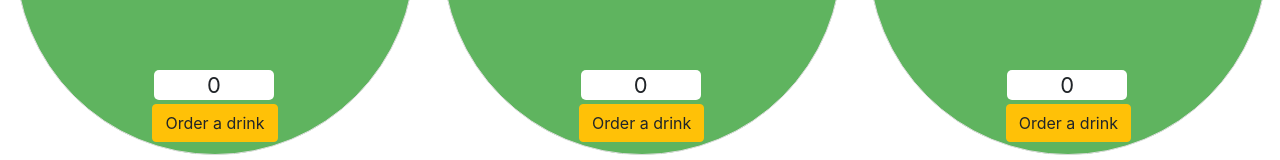
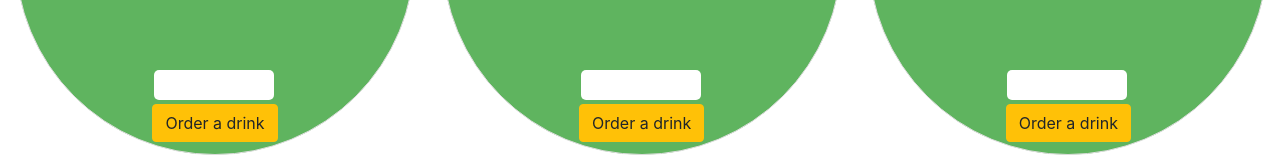
Before and after one commit to nebojsadj/Cafe-React, a React (Create React App) app: page / in a window 1280 px wide. Shown: the part 331-491 px from the top of the page. Built offline with nearby package versions, Linux system fonts and the light colour scheme.

Commit message:
total drink prices

```diff
--- a/src/components/Table.js
+++ b/src/components/Table.js
@@ -2,20 +2,7 @@ import React from "react";
 import { Link } from "react-router-dom";
 
 function Table({ table, index, clearTable }) {
-  const {
-    espresso,
-    cappuccino,
-    tea,
-    beer,
-    redWine,
-    whiteWine,
-    tequila,
-    whiskey,
-    cola,
-    wather,
-  } = table;
-
-  const prices = {
+  const drinkPrices = {
     espresso_$: 120,
     cappuccino_$: 140,
     tea_$: 90,
@@ -37,6 +24,23 @@ function Table({ table, index, clearTable }) {
     return array;
   };
 
+  const suma = () => {
+    const allList = [];
+    let all;
+    if (typeof table === "object") {
+      const names = Object.values(table);
+      const prices = Object.values(drinkPrices);
+
+      for (let i = 0; i < names.length; i++) {
+        allList.push(names[i] * prices[i]);
+      }
+    }
+    if (allList.length > 0) {
+      all = allList.reduce((a, b) => a + b);
+    }
+    return all;
+  };
+
   return (
     <div className="tab">
       <button
@@ -49,18 +53,7 @@ function Table({ table, index, clearTable }) {
       <div className="holder">
         <ul>{servedDrinks()}</ul>
       </div>
-      <div className="sum">
-        {espresso * prices.espresso_$ +
-          cappuccino * prices.cappuccino_$ +
-          tea * prices.tea_$ +
-          beer * prices.beer_$ +
-          redWine * prices.redWine_$ +
-          whiteWine * prices.whiteWine_$ +
-          tequila * prices.tequila_$ +
-          whiskey * prices.whiskey_$ +
-          cola * prices.cola_$ +
-          wather * prices.wather_$ || 0}
-      </div>
+      <div className="sum">{suma()}</div>
       <Link to={"/drinks/" + index} className="btn btn-warning add">
         Order a drink
       </Link>
```
